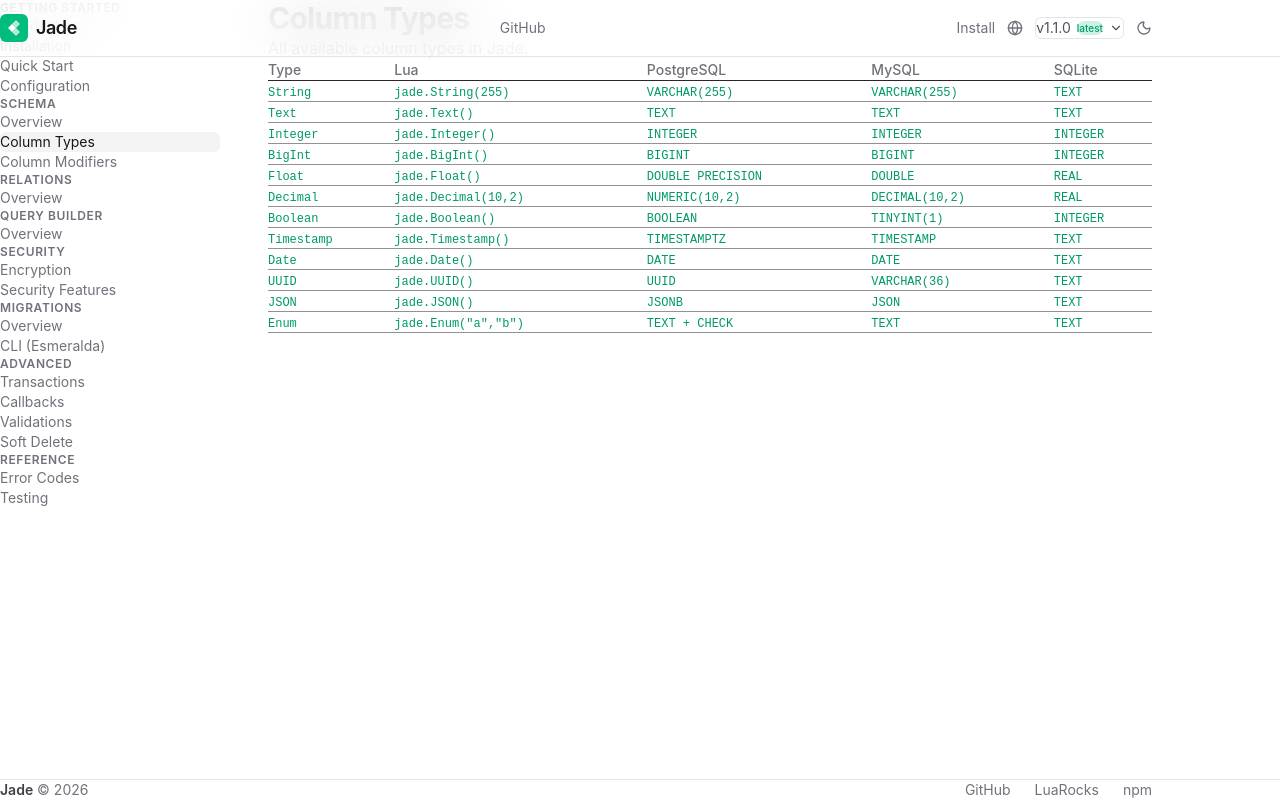
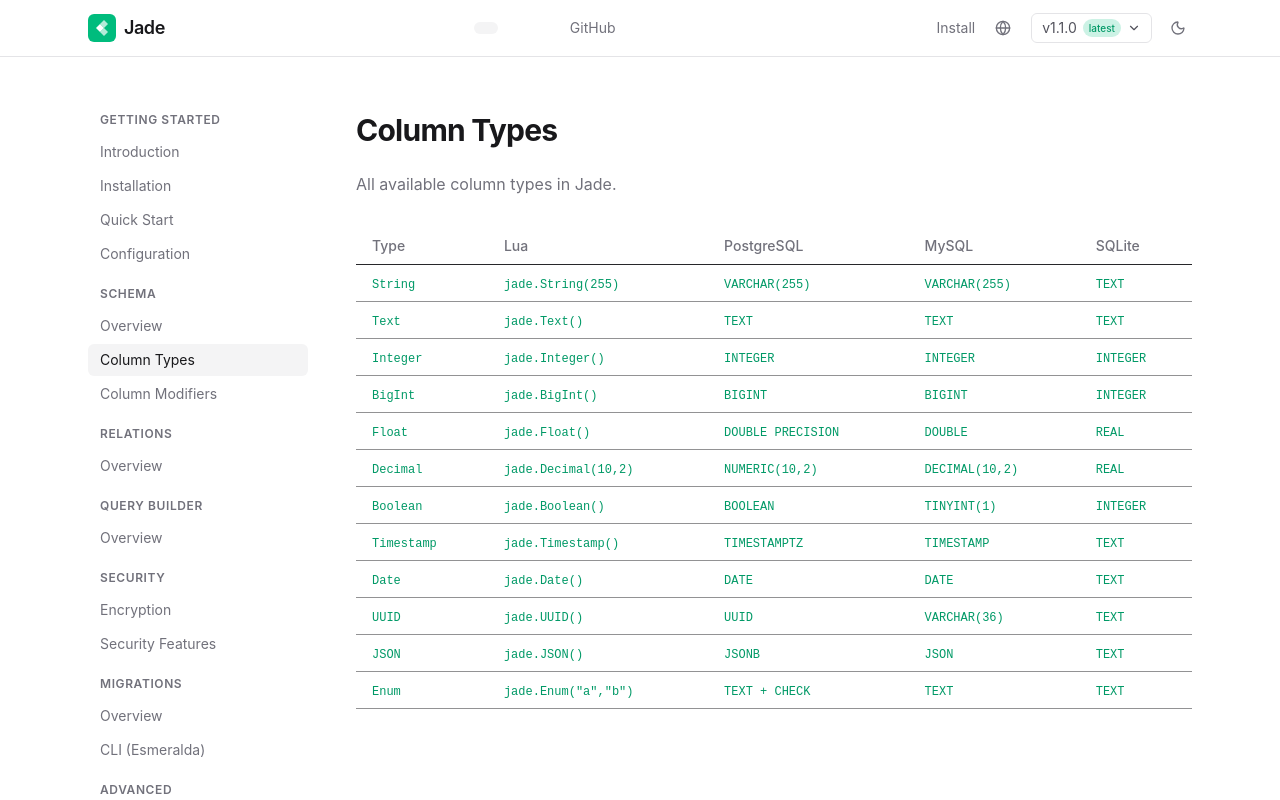
Before and after one commit to AlehandroSV/Jade-Docs, a React (Vite) app: page /docs/column-types in a window 1280 px wide. Shown: the top 800 px of the page. Built offline with nearby package versions, Linux system fonts and the light colour scheme.

Commit message:
fix: remove variaveis que o Tailwind já faz

```diff
--- a/src/index.css
+++ b/src/index.css
@@ -2,14 +2,9 @@
 
 @custom-variant dark (&:where(.dark, .dark *));
 
-* {
-  margin: 0;
-  padding: 0;
-  box-sizing: border-box;
-}
-
 body {
-  font-family: -apple-system, BlinkMacSystemFont, 'Segoe UI', Roboto, sans-serif;
+  font-family:
+    -apple-system, BlinkMacSystemFont, "Segoe UI", Roboto, sans-serif;
   -webkit-font-smoothing: antialiased;
   background: #ffffff;
   color: #09090b;
@@ -26,5 +21,5 @@
 }
 
 code {
-  font-family: 'JetBrains Mono', 'Fira Code', monospace;
+  font-family: "JetBrains Mono", "Fira Code", monospace;
 }
```
